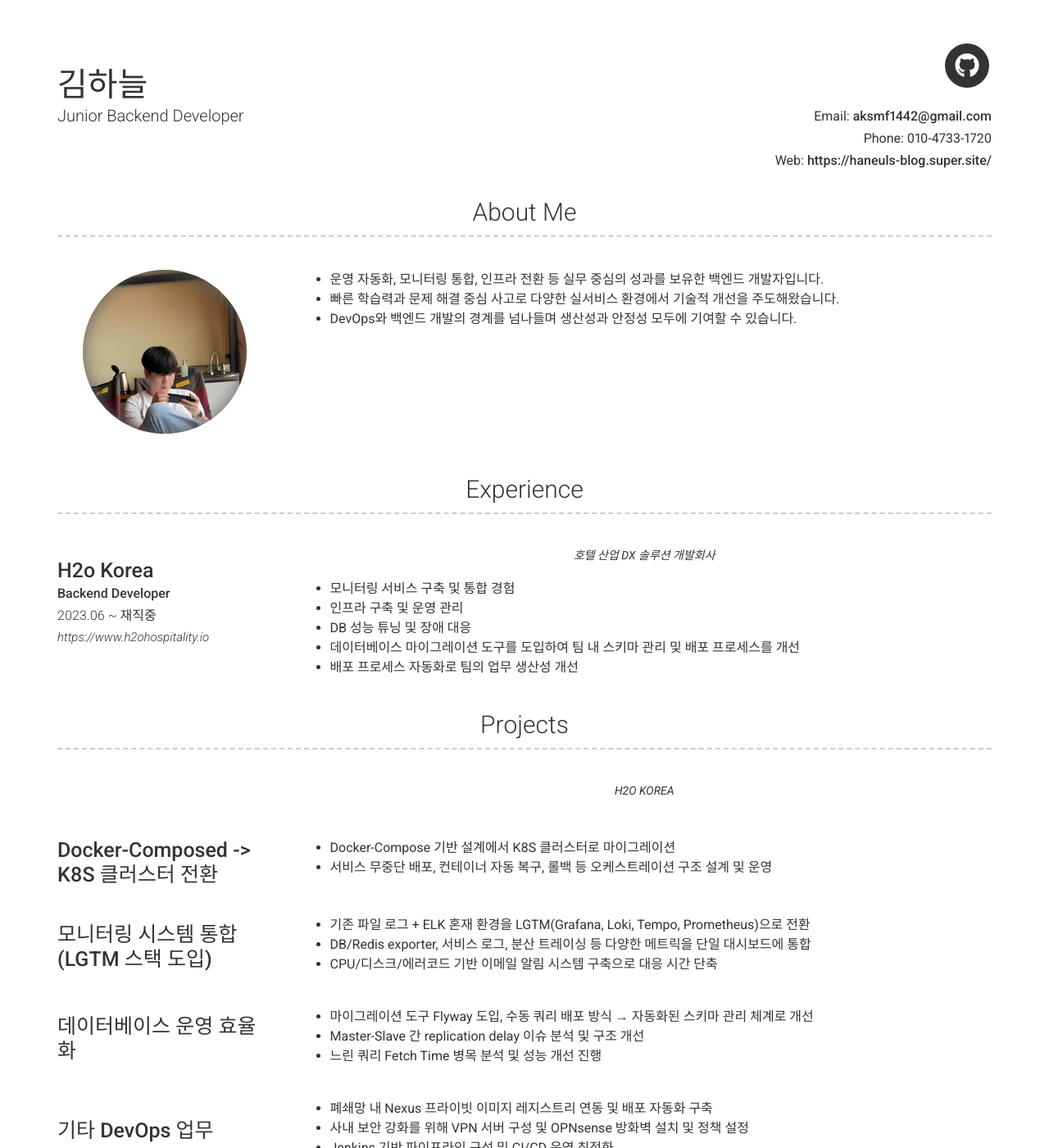
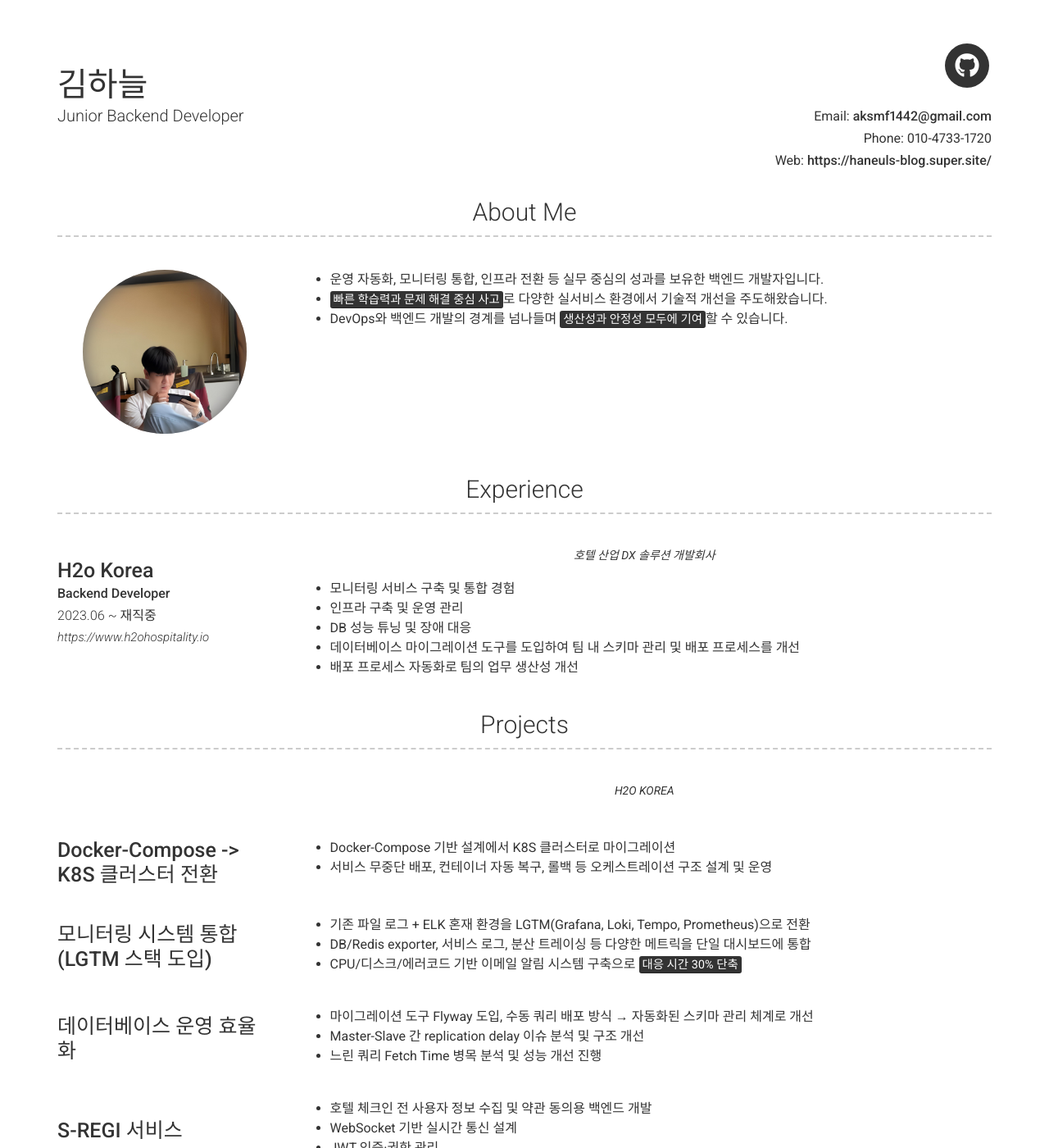
Before and after one commit to aksmf1442/resume, a Jekyll site: the page built from index.md, in a window 1280 px wide and 1400 px high. Shown: the whole window at 82% size. Built offline with Jekyll 4.4.1, drawn with Linux system fonts in a browser that asks for light colours; nearby versions of some CDN libraries; some of the changed text lies outside the part shown.

Commit message:
refactor: 수정

```diff
--- a/_config.yml
+++ b/_config.yml
@@ -41,8 +41,8 @@ additional_links:
 about_profile_image: images/profile.jpg
 about_content: | # this will include new lines to allow paragraphs
   - 운영 자동화, 모니터링 통합, 인프라 전환 등 실무 중심의 성과를 보유한 백엔드 개발자입니다.
-  - 빠른 학습력과 문제 해결 중심 사고로 다양한 실서비스 환경에서 기술적 개선을 주도해왔습니다.
-  - DevOps와 백엔드 개발의 경계를 넘나들며 생산성과 안정성 모두에 기여할 수 있습니다.
+  - <mark>빠른 학습력과 문제 해결 중심 사고</mark>로 다양한 실서비스 환경에서 기술적 개선을 주도해왔습니다.
+  - DevOps와 백엔드 개발의 경계를 넘나들며 <mark>생산성과 안정성 모두에 기여</mark>할 수 있습니다.
 content:
   - title: Experience
     layout: list
@@ -67,7 +67,7 @@ content:
         quote: >
           H2O KOREA
       - layout: top-left
-        title: Docker-Composed -> K8S 클러스터 전환
+        title: Docker-Compose -> K8S 클러스터 전환
         description: | # this will include new lines to allow paragraphs
           - Docker-Compose 기반 설계에서 K8S 클러스터로 마이그레이션
           - 서비스 무중단 배포, 컨테이너 자동 복구, 롤백 등 오케스트레이션 구조 설계 및 운영
@@ -76,13 +76,25 @@ content:
         description: | # this will include new lines to allow paragraphs
           - 기존 파일 로그 + ELK 혼재 환경을 LGTM(Grafana, Loki, Tempo, Prometheus)으로 전환
           - DB/Redis exporter, 서비스 로그, 분산 트레이싱 등 다양한 메트릭을 단일 대시보드에 통합
-          - CPU/디스크/에러코드 기반 이메일 알림 시스템 구축으로 대응 시간 단축
+          - CPU/디스크/에러코드 기반 이메일 알림 시스템 구축으로 <mark>대응 시간 30% 단축</mark>
       - layout: top-left
         title: 데이터베이스 운영 효율화
         description: |
          - 마이그레이션 도구 Flyway 도입, 수동 쿼리 배포 방식 → 자동화된 스키마 관리 체계로 개선
          - Master-Slave 간 replication delay 이슈 분석 및 구조 개선
          - 느린 쿼리 Fetch Time 병목 분석 및 성능 개선 진행
+      - layout: top-left
+        title: S-REGI 서비스
+        description: |
+         - 호텔 체크인 전 사용자 정보 수집 및 약관 동의용 백엔드 개발
+         - WebSocket 기반 실시간 통신 설계
+         - JWT 인증·권한 관리
+      - layout: top-left
+        title: 호텔 통합 관리 서비스
+        description: |
+         - 호텔별 상이한 체크인 절차를 유연하게 처리할 수 있도록 모듈 설계 및 확장
+         - 컨시어지, 룸클리닝, 스마트체크인, CRM 등 신규 서비스 초기 개발
+         - 메시지 발송 시 ActiveMQ 기반 이벤트 발송 구조 설계 및 개발
       - layout: top-left
         title: 기타 DevOps 업무
         description: |
```
